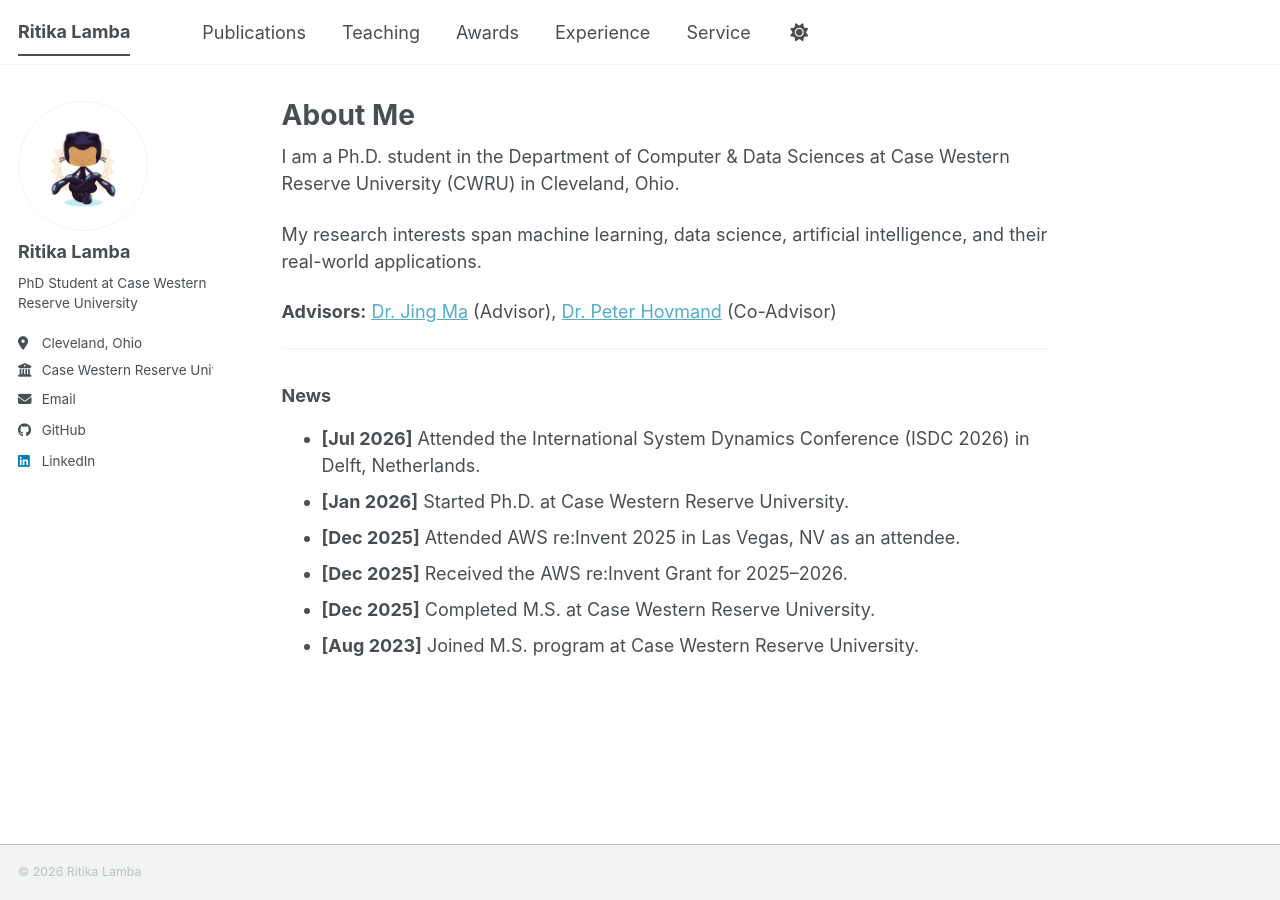
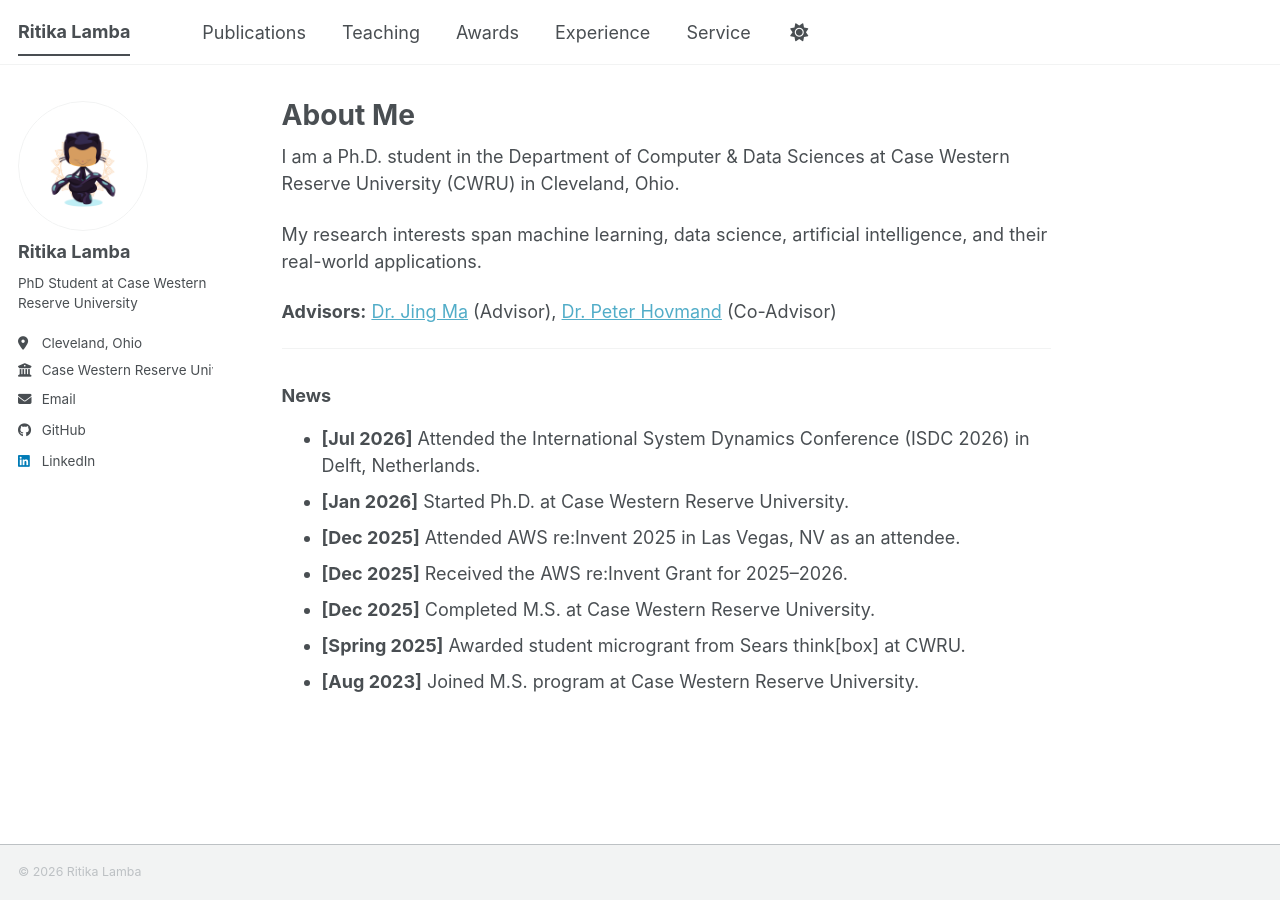
Before and after one commit to rxl895/Personal-Website, a Jekyll site: the page built from _pages/about.md, in a window 1280 px wide. Built offline with Jekyll 4.4.1, drawn with Linux system fonts in a browser that asks for light colours; a script bundle is joined from its source files by our own code; a style sheet for code colours, icons or effects is not loaded.

Commit message:
Add Sears think[box] Spring 2025 microgrant to Awards and News

```diff
--- a/_pages/about.md
+++ b/_pages/about.md
@@ -23,4 +23,5 @@ My research interests span machine learning, data science, artificial intelligen
 * **[Dec 2025]** Attended AWS re:Invent 2025 in Las Vegas, NV as an attendee.
 * **[Dec 2025]** Received the AWS re:Invent Grant for 2025–2026.
 * **[Dec 2025]** Completed M.S. at Case Western Reserve University.
+* **[Spring 2025]** Awarded student microgrant from Sears think[box] at CWRU.
 * **[Aug 2023]** Joined M.S. program at Case Western Reserve University.
```
Also changed, not shown: _pages/awards.md (+1 -0 lines).
